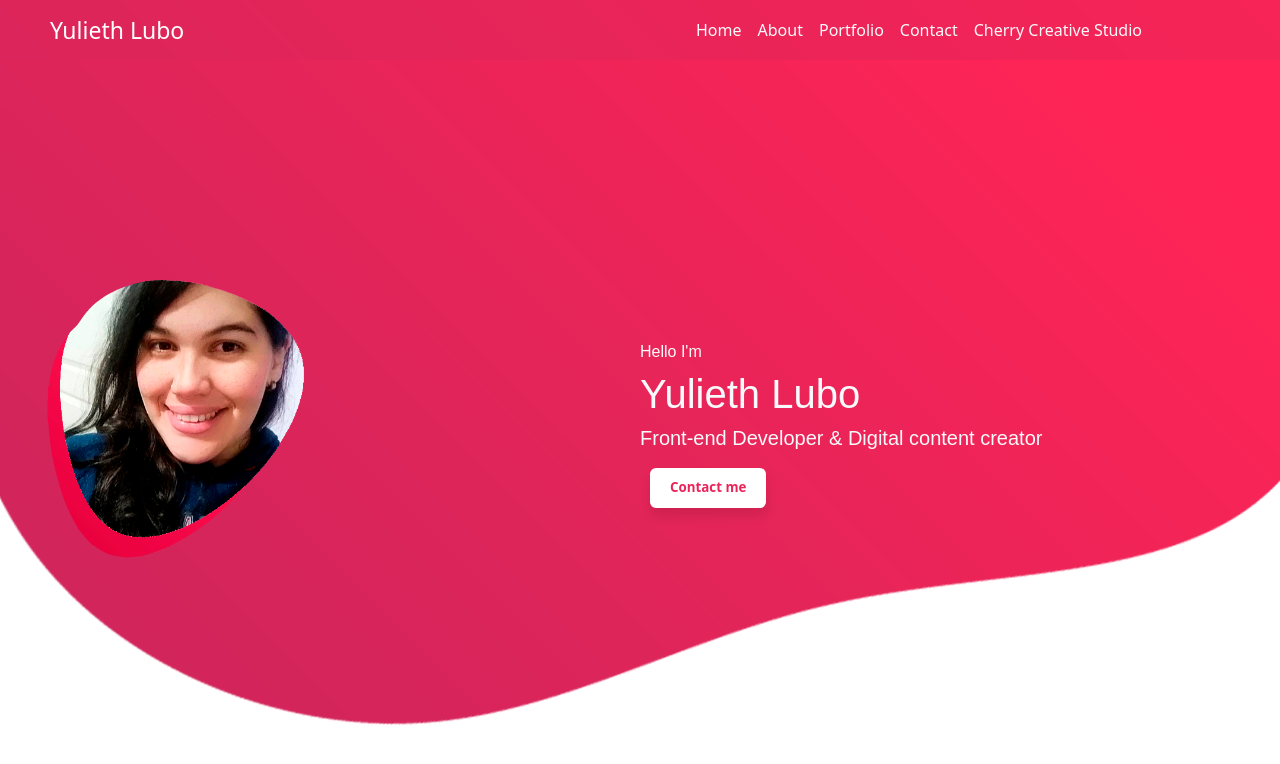
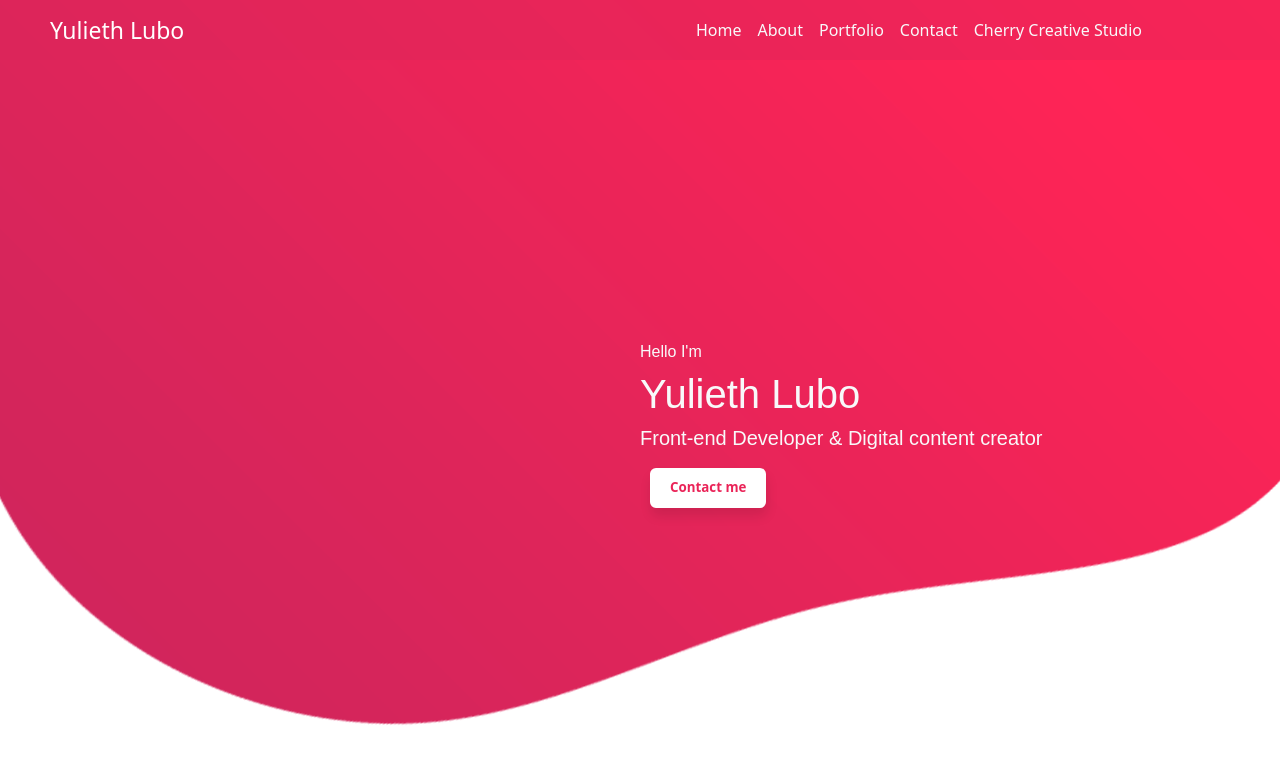
Before and after one commit to yuliethc/new_yuliethdotcom, a React (Create React App) app: page / in a window 1280 px wide. Shown: the top 764 px of the page. Built offline with nearby package versions, Linux system fonts and the light colour scheme.

Commit message:
Update Principal.js

```diff
--- a/src/Page/Principal.js
+++ b/src/Page/Principal.js
@@ -6,7 +6,7 @@ import StyledWhiteButton from "./components/StyledWhiteButton";
 import ImageHeader from "./img/fondototal1.png";
 import DecoImage from "./img/someImages.png";
 import DecoImage1 from "./img/someImages-1.png";
-import Photo from "./img/photo.png";
+
 import { Col, Row, OverlayTrigger, Tooltip } from "react-bootstrap";
 
 import WhiteCard from "./components/WhiteCard";
@@ -143,7 +143,7 @@ const Principal = () => {
             className=" position-relative h-100 text-light align-items-center justify-content-center m-0 p-0"
           >
             <Col className="d-flex justify-content-md-center align-items-md-center justify-content-lg-center align-items-lg-center align-items-sm-start justify-content-sm-center align-items-sm-center d-sm-none d-none d-md-block m-0 p-0">
-              <CentralPhoto src={Photo} alt="Face Photo" />
+
             </Col>
 
             <Col className="d-flex flex-column align-items-center align-items-start justify-content-center align-items-sm-center align-items-lg-start align-items-md-start m-1 p-1">
```
